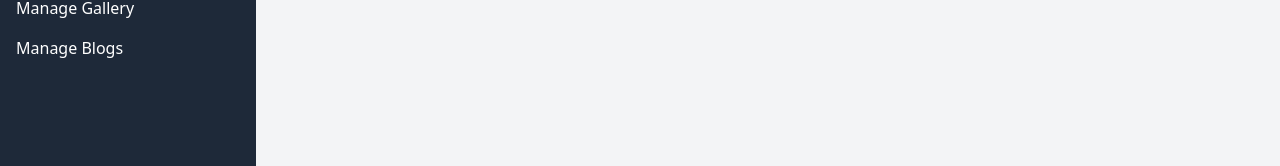
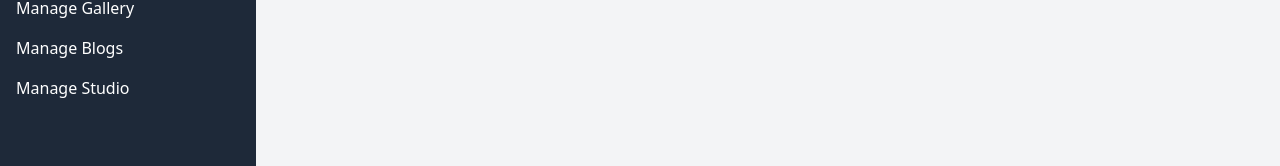
Before and after one commit to emily172/FYP-Tattoo, a React (Vite) app in the folder tattoo-website/: page /dashboard in a window 1280 px wide. Shown: the part 188-354 px from the top of the page. Built offline with nearby package versions, Linux system fonts and the light colour scheme.

Commit message:
Updated AdminDashboard with Studio

```diff
--- a/tattoo-website/src/pages/AdminDashboard.jsx
+++ b/tattoo-website/src/pages/AdminDashboard.jsx
@@ -26,6 +26,11 @@ function AdminDashboard() {
                 Manage Blogs
               </Link>
             </li>
+            <li>
+              <Link to="/dashboard/studio" className="hover:text-indigo-400">
+                Manage Studio
+              </Link>
+            </li>
           </ul>
         </nav>
       </aside>
```
